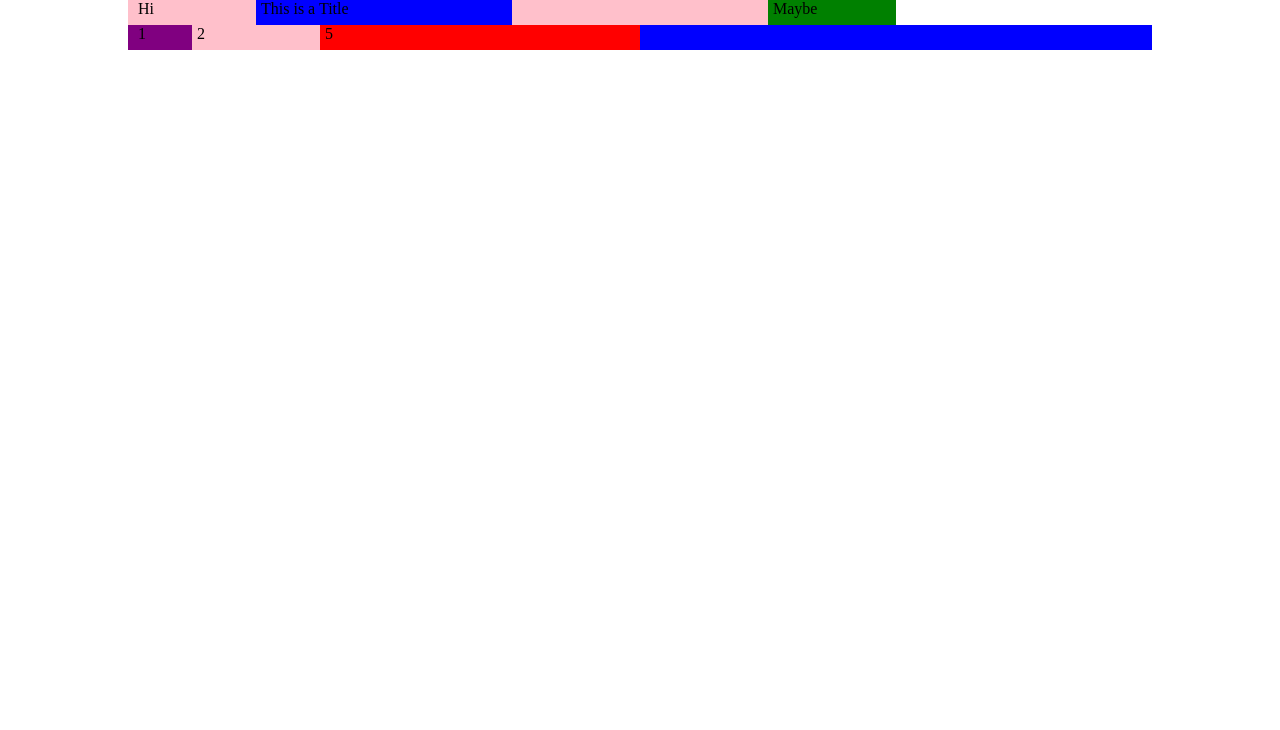
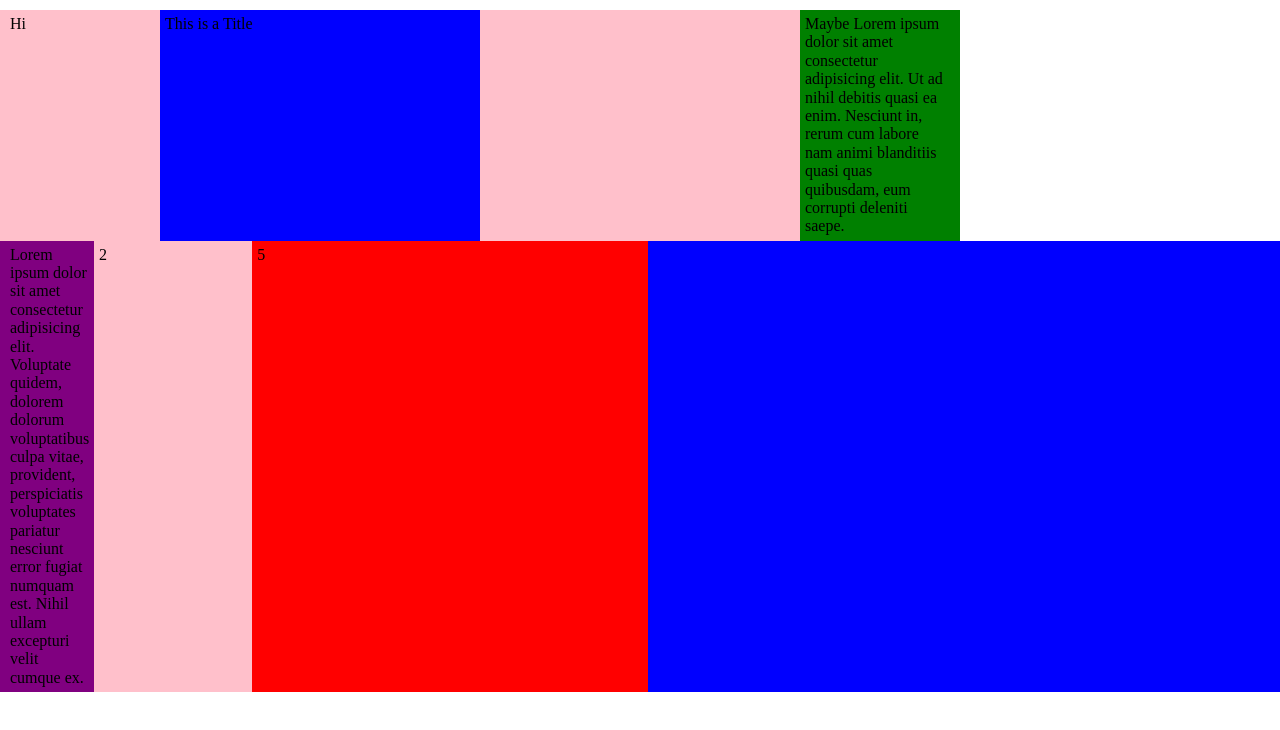
Before and after one commit to tseki88/top-framework, a plain HTML site: page index.html in a window 1280 px wide. Drawn offline with Linux system fonts and the light colour scheme.

Commit message:
was missing horizontal gap, fixed; made width 100% for full control of layout

```diff
--- a/framework.css
+++ b/framework.css
@@ -10,19 +10,23 @@ body { width: 100vw;}
 }
 
 .container .row {
-    width: 80%;
+    width: 100%;
     margin: 0 auto;
     display: flex;
     flex-wrap: nowrap;
-}
-
-@media (max-width: 800px) {
-    .container {width: 90%;}
+    min-height: 25px;
 }
 
 .container .row [class*="col-width-"] {
-    padding: 0 5px;
-    height: 25px;
+    padding: 5px 5px;
+}
+
+.container .row:first-of-type {
+    padding-top: 10px;
+}
+
+.container .row:last-of-type {
+    padding-bottom: 10px;
 }
 
 .container .row [class*="col-width-"]:first-of-type {
--- a/index.html
+++ b/index.html
@@ -13,10 +13,12 @@
             <div class="col-width-2 pink">Hi</div>
             <div class="col-width-4 blue">This is a Title</div>
             <div class="col-width-4 pink"></div>
-            <div class="col-width-2 green">Maybe</div>
+            <div class="col-width-2 green">Maybe
+                Lorem ipsum dolor sit amet consectetur adipisicing elit. Ut ad nihil debitis quasi ea enim. Nesciunt in, rerum cum labore nam animi blanditiis quasi quas quibusdam, eum corrupti deleniti saepe.
+            </div>
         </div>
         <div class="row">
-            <div class="col-width-1 purple">1</div>
+            <div class="col-width-1 purple">Lorem ipsum dolor sit amet consectetur adipisicing elit. Voluptate quidem, dolorem dolorum voluptatibus culpa vitae, provident, perspiciatis voluptates pariatur nesciunt error fugiat numquam est. Nihil ullam excepturi velit cumque ex.</div>
             <div class="col-width-2 pink">2</div>
             <div class="col-width-5 red">5</div>
             <div class="col-width-8 blue"></div>
```
Also changed, not shown: 1 other file.
